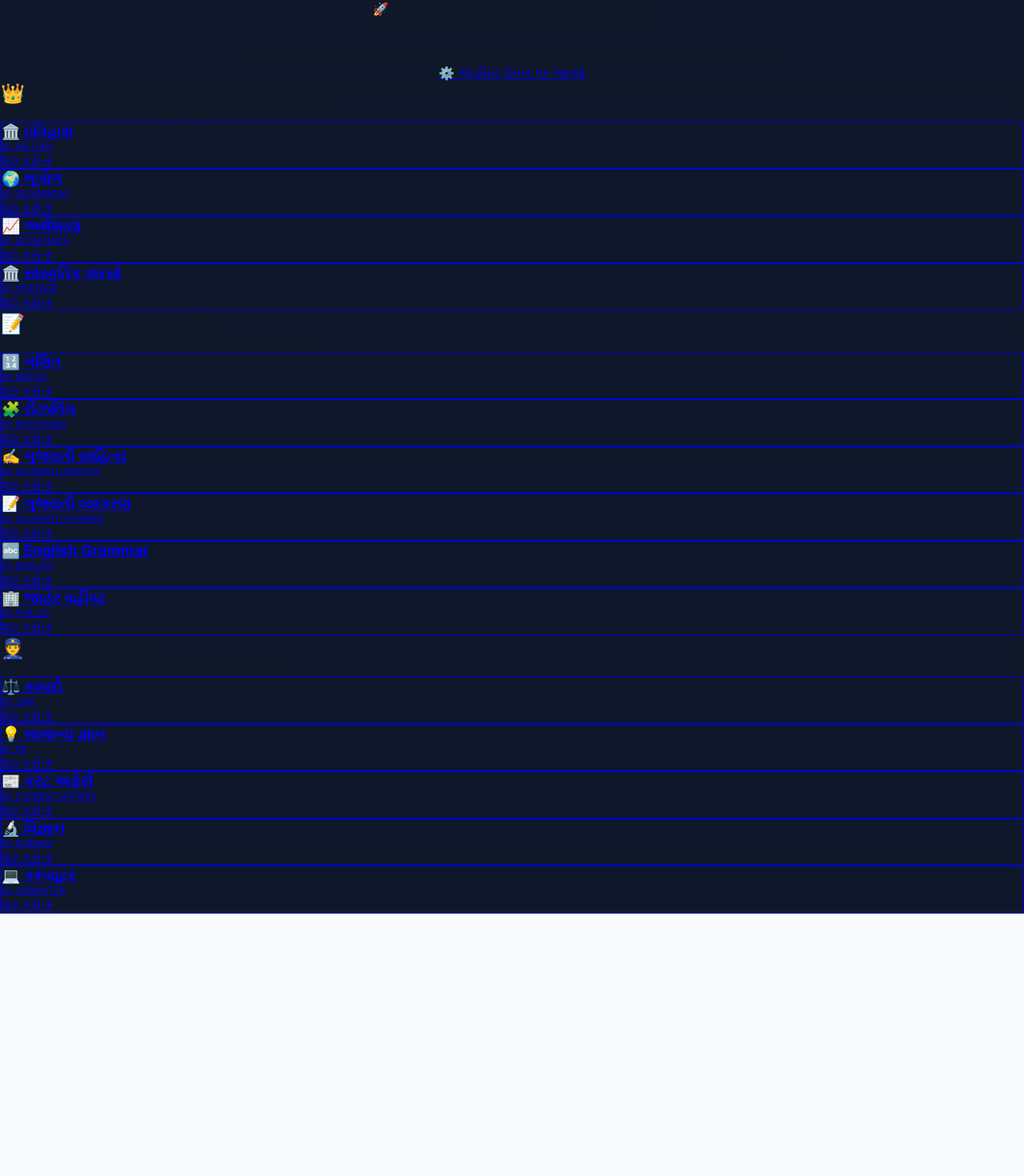
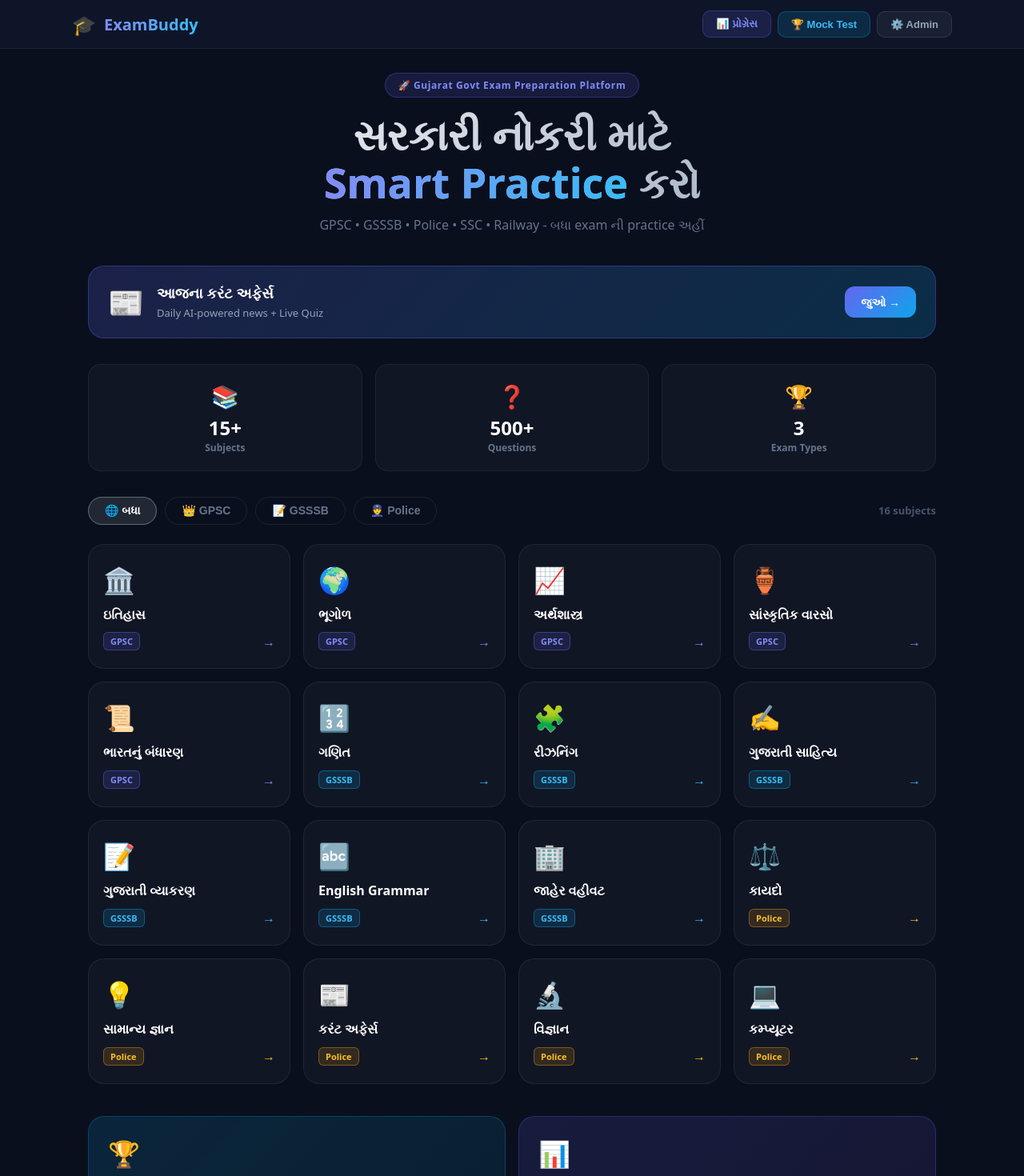
Before and after one commit to govappbuilder-hue/-exambuddy, a Next.js app: page / in a window 1280 px wide. Shown: the top 1470 px of the page at 80% size. Before the commit the page ends 1142 px from the top, so only its background shows below. Built offline with nearby package versions, Linux system fonts and the light colour scheme.

Commit message:
feat: beautiful new home page design

```diff
--- a/src/app/page.js
+++ b/src/app/page.js
@@ -1,106 +1,179 @@
 "use client";
+import { useState } from "react";
+import Link from "next/link";
+import { useRouter } from "next/navigation";
 
-import Link from "next/link";
-
-const EXAMS_DATA = [
-  {
-    id: "exam_1",
-    examName: "👑 GPSC Class 1 and 2",
-    description: "Gujarat Public Service Commission Recruitment Exams",
-    subjects: [
-      { id: "sub_1", name: "🏛️ ઇતિહાસ", slug: "history" },
-      { id: "sub_2", name: "🌍 ભૂગોળ", slug: "geography" },
-      { id: "sub_4", name: "📈 અર્થશાસ્ત્ર", slug: "economics" },
-      { id: "sub_5", name: "🏛️ સાંસ્કૃતિક વારસો", slug: "heritage" },
-    ],
-  },
-  {
-    id: "exam_2",
-    examName: "📝 GSSSB Class 3 CCE",
-    description: "Gujarat Subordinate Services Selection Board Exams",
-    subjects: [
-      { id: "sub_6", name: "🔢 ગણિત", slug: "maths" },
-      { id: "sub_7", name: "🧩 રીઝનિંગ", slug: "reasoning" },
-      { id: "sub_8", name: "✍️ ગુજરાતી સાહિત્ય", slug: "gujarati_sahitya" },
-      { id: "sub_8_v", name: "📝 ગુજરાતી વ્યાકરણ", slug: "gujarati_vyakran" },
-      { id: "sub_9", name: "🔤 English Grammar", slug: "english" },
-      { id: "sub_10", name: "🏢 જાહેર વહીવટ", slug: "pub_ad" },
-    ],
-  },
-  {
-    id: "exam_3",
-    examName: "👮 Police Bharti",
-    description: "Gujarat Police Force Recruitment Examinations",
-    subjects: [
-      { id: "sub_11", name: "⚖️ કાયદો", slug: "law" },
-      { id: "sub_12", name: "💡 સામાન્ય જ્ઞાન", slug: "gk" },
-      { id: "sub_13", name: "📰 કરંટ અફેર્સ", slug: "current_affairs" },
-      { id: "sub_14", name: "🔬 વિજ્ઞાન", slug: "science" },
-      { id: "sub_15", name: "💻 કમ્પ્યૂટર", slug: "computer" },
-    ],
-  },
+const SUBJECTS = [
+  // GPSC
+  { name: "ઇતિહાસ", slug: "history", icon: "🏛️", exam: "GPSC", color: "#6366f1" },
+  { name: "ભૂગોળ", slug: "geography", icon: "🌍", exam: "GPSC", color: "#6366f1" },
+  { name: "અર્થશાસ્ત્ર", slug: "economics", icon: "📈", exam: "GPSC", color: "#6366f1" },
+  { name: "સાંસ્કૃતિક વારસો", slug: "heritage", icon: "🏺", exam: "GPSC", color: "#6366f1" },
+  { name: "ભારતનું બંધારણ", slug: "constitution", icon: "📜", exam: "GPSC", color: "#6366f1" },
+  // GSSSB
+  { name: "ગણિત", slug: "maths", icon: "🔢", exam: "GSSSB", color: "#0ea5e9" },
+  { name: "રીઝનિંગ", slug: "reasoning", icon: "🧩", exam: "GSSSB", color: "#0ea5e9" },
+  { name: "ગુજરાતી સાહિત્ય", slug: "gujarati_sahitya", icon: "✍️", exam: "GSSSB", color: "#0ea5e9" },
+  { name: "ગુજરાતી વ્યાકરણ", slug: "gujarati_vyakran", icon: "📝", exam: "GSSSB", color: "#0ea5e9" },
+  { name: "English Grammar", slug: "english", icon: "🔤", exam: "GSSSB", color: "#0ea5e9" },
+  { name: "જાહેર વહીવટ", slug: "pub_ad", icon: "🏢", exam: "GSSSB", color: "#0ea5e9" },
+  // Police
+  { name: "કાયદો", slug: "law", icon: "⚖️", exam: "Police", color: "#f59e0b" },
+  { name: "સામાન્ય જ્ઞાન", slug: "gk", icon: "💡", exam: "Police", color: "#f59e0b" },
+  { name: "કરંટ અફેર્સ", slug: "current_affairs", icon: "📰", exam: "Police", color: "#f59e0b" },
+  { name: "વિજ્ઞાન", slug: "science", icon: "🔬", exam: "Police", color: "#f59e0b" },
+  { name: "કમ્પ્યૂટર", slug: "computer", icon: "💻", exam: "Police", color: "#f59e0b" },
 ];
 
+const EXAMS = ["બધા", "GPSC", "GSSSB", "Police"];
+
+const EXAM_COLORS = {
+  "GPSC": { bg: "rgba(99,102,241,0.15)", border: "rgba(99,102,241,0.4)", text: "#818cf8" },
+  "GSSSB": { bg: "rgba(14,165,233,0.15)", border: "rgba(14,165,233,0.4)", text: "#38bdf8" },
+  "Police": { bg: "rgba(245,158,11,0.15)", border: "rgba(245,158,11,0.4)", text: "#fbbf24" },
+};
+
 export default function HomePage() {
+  const router = useRouter();
+  const [activeExam, setActiveExam] = useState("બધા");
+
+  const filtered = activeExam === "બધા" ? SUBJECTS : SUBJECTS.filter(s => s.exam === activeExam);
+
   return (
-    <div className="min-h-screen bg-[#0f172a] text-slate-100 py-12 px-4 sm:px-6 lg:px-8 font-sans selection:bg-violet-500 selection:text-white">
-      {/* Glow effects */}
-      <div className="absolute top-0 left-1/4 w-96 height-96 bg-violet-600/10 rounded-full blur-3xl pointer-events-none" />
-      <div className="absolute top-1/3 right-1/4 w-96 height-96 bg-blue-600/10 rounded-full blur-3xl pointer-events-none" />
+    <div style={{ minHeight: "100vh", background: "#0a0f1e", fontFamily: "system-ui, sans-serif", color: "white" }}>
 
-      {/* Header */}
-      <div className="max-w-5xl mx-auto text-center mb-16 relative z-10">
-        <span className="px-4 py-1.5 rounded-full text-xs font-bold uppercase tracking-widest bg-violet-500/10 text-violet-400 border border-violet-500/20 mb-4 inline-block">
-          🚀 Welcome to the Future of Learning
-        </span>
-        <h1 className="text-5xl sm:text-6xl font-black text-transparent bg-clip-text bg-gradient-to-r from-white via-slate-200 to-slate-400 mb-4 tracking-tight drop-shadow-sm">
-          ExamBuddy <span className="text-transparent bg-clip-text bg-gradient-to-r from-violet-400 to-blue-400">Quiz</span>
+      {/* Navbar */}
+      <nav style={{ background: "rgba(15,23,42,0.95)", backdropFilter: "blur(20px)", borderBottom: "1px solid rgba(255,255,255,0.06)", padding: "0 20px", position: "sticky", top: 0, zIndex: 50 }}>
+        <div style={{ maxWidth: "1100px", margin: "0 auto", display: "flex", justifyContent: "space-between", alignItems: "center", height: "60px" }}>
+          <div style={{ display: "flex", alignItems: "center", gap: "10px" }}>
+            <span style={{ fontSize: "24px" }}>🎓</span>
+            <span style={{ fontSize: "20px", fontWeight: "900", background: "linear-gradient(90deg, #818cf8, #38bdf8)", WebkitBackgroundClip: "text", WebkitTextFillColor: "transparent" }}>ExamBuddy</span>
+          </div>
+          <div style={{ display: "flex", gap: "8px", alignItems: "center" }}>
+            <button onClick={() => router.push("/my-progress")}
+              style={{ padding: "8px 16px", background: "rgba(99,102,241,0.15)", border: "1px solid rgba(99,102,241,0.3)", borderRadius: "10px", color: "#818cf8", fontWeight: "700", fontSize: "13px", cursor: "pointer" }}>
+              📊 પ્રોગ્રેસ
+            </button>
+            <button onClick={() => router.push("/mock-test")}
+              style={{ padding: "8px 16px", background: "rgba(14,165,233,0.15)", border: "1px solid rgba(14,165,233,0.3)", borderRadius: "10px", color: "#38bdf8", fontWeight: "700", fontSize: "13px", cursor: "pointer" }}>
+              🏆 Mock Test
+            </button>
+            <button onClick={() => router.push("/admin")}
+              style={{ padding: "8px 16px", background: "rgba(255,255,255,0.05)", border: "1px solid rgba(255,255,255,0.1)", borderRadius: "10px", color: "#94a3b8", fontWeight: "700", fontSize: "13px", cursor: "pointer" }}>
+              ⚙️ Admin
+            </button>
+          </div>
+        </div>
+      </nav>
+
+      <div style={{ maxWidth: "1100px", margin: "0 auto", padding: "30px 20px" }}>
+
+        {/* Hero */}
+        <div style={{ textAlign: "center", marginBottom: "40px" }}>
+          <div style={{ display: "inline-block", padding: "6px 16px", background: "rgba(99,102,241,0.15)", border: "1px solid rgba(99,102,241,0.3)", borderRadius: "99px", fontSize: "12px", fontWeight: "700", color: "#818cf8", marginBottom: "16px", letterSpacing: "0.05em" }}>
+            🚀 Gujarat Govt Exam Preparation Platform
+          </div>
+          <h1 style={{ fontSize: "clamp(32px, 5vw, 52px)", fontWeight: "900", margin: "0 0 12px", lineHeight: 1.15, background: "linear-gradient(135deg, #fff 0%, #94a3b8 100%)", WebkitBackgroundClip: "text", WebkitTextFillColor: "transparent" }}>
+            સરકારી નોકરી માટે<br/>
+            <span style={{ background: "linear-gradient(90deg, #818cf8, #38bdf8)", WebkitBackgroundClip: "text", WebkitTextFillColor: "transparent" }}>Smart Practice</span> કરો
           </h1>
-        <p className="text-base sm:text-lg text-slate-400 max-w-xl mx-auto font-medium">
-          તમારી સરકારી નોકરીની તૈયારીને બનાવો વધુ સચોટ અને આકર્ષક. તમારા મનપસંદ વિષયની ક્વિઝ આપો.
+          <p style={{ color: "#64748b", fontSize: "16px", maxWidth: "500px", margin: "0 auto" }}>
+            GPSC • GSSSB • Police • SSC • Railway - બધા exam ની practice અહીં
           </p>
-
-        {/* Admin Link shortcut */}
-        <Link href="/admin" className="mt-4 inline-flex items-center gap-1.5 text-xs font-semibold text-slate-500 hover:text-violet-400 transition-colors">
-          ⚙️ એડમિન પેનલ પર જાઓ
-        </Link>
         </div>
 
-      {/* Main Container */}
-      <div className="max-w-5xl mx-auto space-y-10 relative z-10">
-        {EXAMS_DATA.map((exam) => (
-          <div key={exam.id} className="bg-slate-900/60 backdrop-blur-xl rounded-3xl border border-slate-800/80 p-6 sm:p-8 shadow-2xl transition-all duration-300 hover:border-slate-700/60">
-            <div className="border-b border-slate-800/60 pb-5 mb-6">
-              <h2 className="text-2xl font-extrabold text-white tracking-wide">
-                {exam.examName}
-              </h2>
-              <p className="text-sm text-slate-400 mt-1 font-medium">{exam.description}</p>
+        {/* Current Affairs Banner */}
+        <div onClick={() => router.push("/current-affairs")}
+          style={{ background: "linear-gradient(135deg, rgba(99,102,241,0.2), rgba(14,165,233,0.2))", border: "1px solid rgba(99,102,241,0.3)", borderRadius: "20px", padding: "20px 24px", marginBottom: "32px", cursor: "pointer", display: "flex", justifyContent: "space-between", alignItems: "center" }}>
+          <div style={{ display: "flex", alignItems: "center", gap: "16px" }}>
+            <div style={{ fontSize: "36px" }}>📰</div>
+            <div>
+              <h3 style={{ margin: 0, fontSize: "18px", fontWeight: "800", color: "white" }}>આજના કરંટ અફેર્સ</h3>
+              <p style={{ margin: "4px 0 0", fontSize: "13px", color: "#94a3b8" }}>Daily AI-powered news + Live Quiz</p>
+            </div>
+          </div>
+          <div style={{ background: "linear-gradient(135deg, #6366f1, #0ea5e9)", padding: "10px 20px", borderRadius: "12px", fontWeight: "800", fontSize: "14px", whiteSpace: "nowrap" }}>
+            જુઓ →
+          </div>
         </div>
 
-            <div className="grid grid-cols-1 sm:grid-cols-2 md:grid-cols-3 gap-4">
-              {exam.subjects && exam.subjects.map((subject) => (
-                <Link
-                  key={subject.id}
-                  href={`/quiz/${subject.slug}`}
-                  className="group relative flex flex-col justify-between p-5 bg-slate-950/40 hover:bg-gradient-to-br hover:from-violet-600/[0.15] hover:to-blue-600/[0.15] border border-slate-800 hover:border-violet-500/50 rounded-2xl text-left transition-all duration-300 shadow-lg hover:-translate-y-1"
-                >
-                  <div>
-                    <h3 className="font-bold text-slate-200 group-hover:text-white transition-colors text-lg tracking-wide">
-                      {subject.name}
-                    </h3>
-                    <p className="text-[11px] text-slate-500 mt-1 uppercase tracking-wider font-bold">
-                      ID: {subject.slug}
-                    </p>
+        {/* Stats Row */}
+        <div style={{ display: "grid", gridTemplateColumns: "repeat(3, 1fr)", gap: "16px", marginBottom: "32px" }}>
+          {[
+            { icon: "📚", val: "15+", label: "Subjects" },
+            { icon: "❓", val: "500+", label: "Questions" },
+            { icon: "🏆", val: "3", label: "Exam Types" },
+          ].map((s, i) => (
+            <div key={i} style={{ background: "rgba(255,255,255,0.03)", border: "1px solid rgba(255,255,255,0.06)", borderRadius: "16px", padding: "20px", textAlign: "center" }}>
+              <div style={{ fontSize: "28px", marginBottom: "4px" }}>{s.icon}</div>
+              <div style={{ fontSize: "24px", fontWeight: "900", color: "white" }}>{s.val}</div>
+              <div style={{ fontSize: "12px", color: "#64748b", fontWeight: "600" }}>{s.label}</div>
             </div>
-                  <div className="mt-5 flex items-center text-sm font-extrabold text-violet-400 group-hover:text-violet-300">
-                    શરૂ કરો
-                    <span className="transform group-hover:translate-x-1.5 transition-transform ml-1.5">→</span>
+          ))}
+        </div>
+
+        {/* Filter Tabs */}
+        <div style={{ display: "flex", gap: "10px", marginBottom: "24px", flexWrap: "wrap" }}>
+          {EXAMS.map(exam => {
+            const active = activeExam === exam;
+            const c = EXAM_COLORS[exam] || {};
+            return (
+              <button key={exam} onClick={() => setActiveExam(exam)}
+                style={{ padding: "8px 20px", borderRadius: "99px", border: active ? `1px solid ${c.border || "rgba(255,255,255,0.3)"}` : "1px solid rgba(255,255,255,0.08)", background: active ? (c.bg || "rgba(255,255,255,0.1)") : "transparent", color: active ? (c.text || "white") : "#64748b", fontWeight: "700", fontSize: "14px", cursor: "pointer", transition: "all 0.2s" }}>
+                {exam === "બધા" ? "🌐 " : exam === "GPSC" ? "👑 " : exam === "GSSSB" ? "📝 " : "👮 "}{exam}
+              </button>
+            );
+          })}
+          <span style={{ marginLeft: "auto", fontSize: "13px", color: "#475569", alignSelf: "center", fontWeight: "600" }}>
+            {filtered.length} subjects
+          </span>
+        </div>
+
+        {/* Subject Grid */}
+        <div style={{ display: "grid", gridTemplateColumns: "repeat(auto-fill, minmax(200px, 1fr))", gap: "16px", marginBottom: "40px" }}>
+          {filtered.map((subject) => {
+            const ec = EXAM_COLORS[subject.exam];
+            return (
+              <Link key={subject.slug} href={`/quiz/${subject.slug}`}
+                style={{ textDecoration: "none", display: "block" }}>
+                <div style={{ background: "rgba(255,255,255,0.03)", border: `1px solid rgba(255,255,255,0.07)`, borderRadius: "20px", padding: "22px 18px", cursor: "pointer", transition: "all 0.25s", height: "100%", boxSizing: "border-box" }}
+                  onMouseEnter={e => { e.currentTarget.style.background = ec.bg; e.currentTarget.style.borderColor = ec.border; e.currentTarget.style.transform = "translateY(-4px)"; }}
+                  onMouseLeave={e => { e.currentTarget.style.background = "rgba(255,255,255,0.03)"; e.currentTarget.style.borderColor = "rgba(255,255,255,0.07)"; e.currentTarget.style.transform = "translateY(0)"; }}>
+                  <div style={{ fontSize: "32px", marginBottom: "12px" }}>{subject.icon}</div>
+                  <h3 style={{ margin: "0 0 6px", fontSize: "16px", fontWeight: "800", color: "white", lineHeight: 1.3 }}>{subject.name}</h3>
+                  <div style={{ display: "flex", justifyContent: "space-between", alignItems: "center", marginTop: "12px" }}>
+                    <span style={{ fontSize: "11px", fontWeight: "700", padding: "3px 8px", borderRadius: "6px", background: ec.bg, color: ec.text, border: `1px solid ${ec.border}` }}>
+                      {subject.exam}
+                    </span>
+                    <span style={{ color: ec.text, fontSize: "16px", fontWeight: "800" }}>→</span>
+                  </div>
                 </div>
               </Link>
-              ))}
+            );
+          })}
+        </div>
+
+        {/* Quick Actions */}
+        <div style={{ display: "grid", gridTemplateColumns: "1fr 1fr", gap: "16px", marginBottom: "32px" }}>
+          <div onClick={() => router.push("/mock-test")}
+            style={{ background: "linear-gradient(135deg, rgba(14,165,233,0.15), rgba(6,182,212,0.1))", border: "1px solid rgba(14,165,233,0.25)", borderRadius: "20px", padding: "24px", cursor: "pointer" }}>
+            <div style={{ fontSize: "32px", marginBottom: "10px" }}>🏆</div>
+            <h3 style={{ margin: "0 0 6px", fontSize: "18px", fontWeight: "800", color: "white" }}>Mock Test</h3>
+            <p style={{ margin: 0, fontSize: "13px", color: "#64748b" }}>GPSC/UPSC/SSC full mock test with timer</p>
+          </div>
+          <div onClick={() => router.push("/my-progress")}
+            style={{ background: "linear-gradient(135deg, rgba(99,102,241,0.15), rgba(139,92,246,0.1))", border: "1px solid rgba(99,102,241,0.25)", borderRadius: "20px", padding: "24px", cursor: "pointer" }}>
+            <div style={{ fontSize: "32px", marginBottom: "10px" }}>📊</div>
+            <h3 style={{ margin: "0 0 6px", fontSize: "18px", fontWeight: "800", color: "white" }}>મારો પ્રોગ્રેસ</h3>
+            <p style={{ margin: 0, fontSize: "13px", color: "#64748b" }}>Score history and accuracy chart</p>
           </div>
         </div>
-        ))}
+
+        {/* Footer */}
+        <div style={{ textAlign: "center", paddingTop: "24px", borderTop: "1px solid rgba(255,255,255,0.05)", color: "#334155", fontSize: "13px", fontWeight: "600" }}>
+          Made with 💙 for Gujarat Exam Aspirants • ExamBuddy 2025
+        </div>
+
       </div>
     </div>
   );
```
Lines whose indentation alone changed are shown as unchanged.
